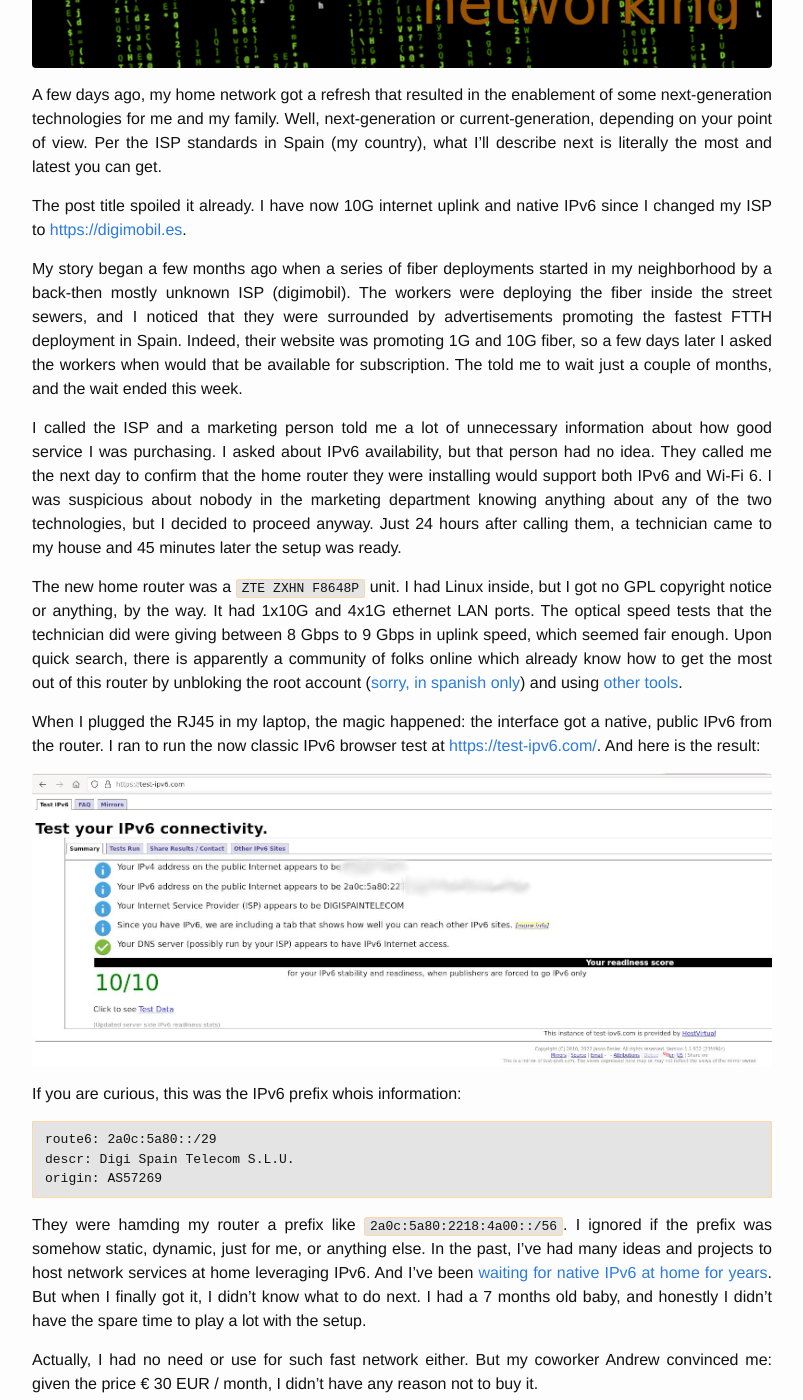
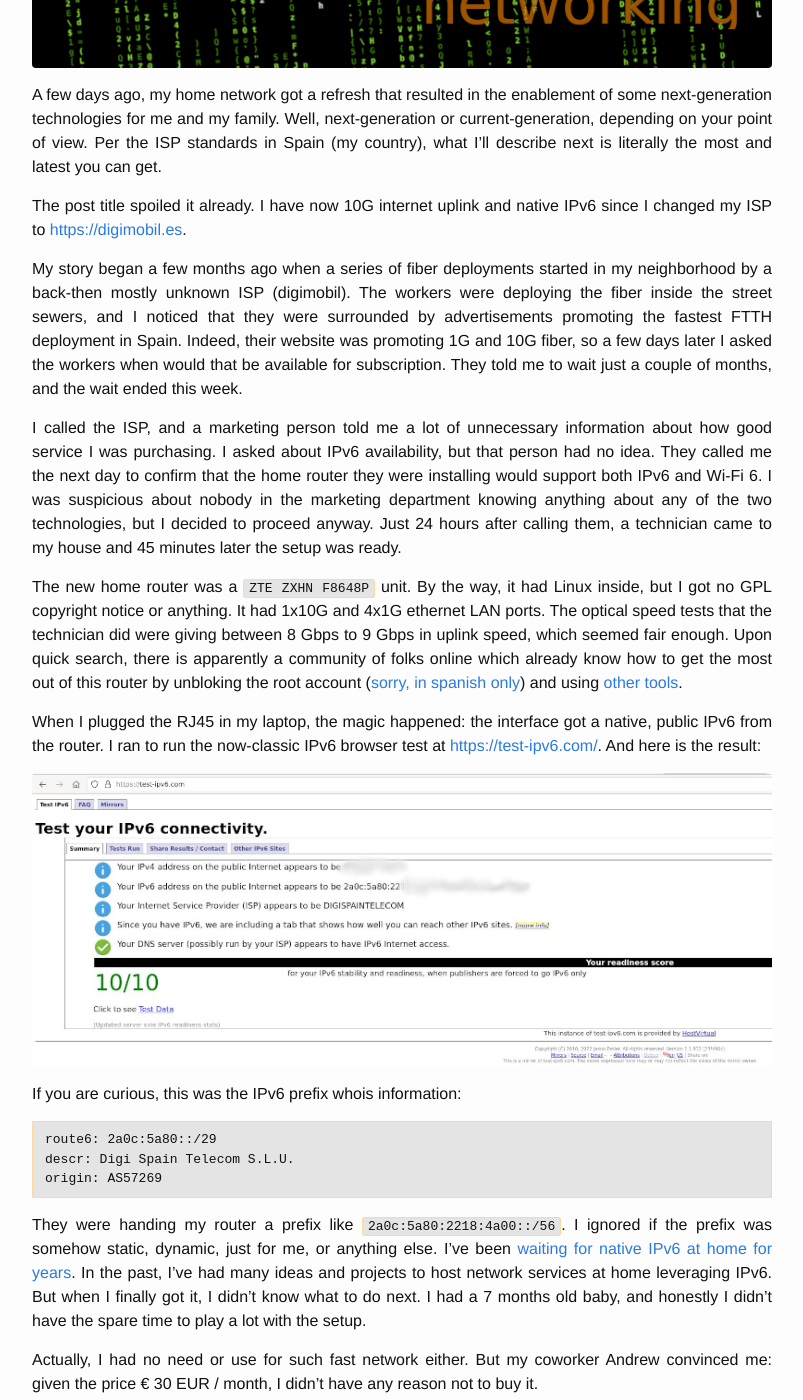
Before and after one commit to aborrero/ral-arturo.org, a Jekyll site: the page built from _posts/2022-11-06-home-net.md, in a window 1280 px wide and 1400 px high, scrolled down 363 px. Shown: the whole window, without its empty margins (238-1041 px from the left). Built offline with Jekyll 4.4.1, drawn with Linux system fonts in a browser that asks for light colours.

Commit message:
_posts/2022-11-06-home-net.md: fixes
Some typos and some rewording.

Signed-off-by: Arturo Borrero Gonzalez <arturo.bg@arturo.bg>

````diff
--- a/_posts/2022-11-06-home-net.md
+++ b/_posts/2022-11-06-home-net.md
@@ -18,20 +18,20 @@ The post title spoiled it already. I have now 10G internet uplink and native IPv
 My story began a few months ago when a series of fiber deployments started in my neighborhood by a back-then mostly unknown ISP (digimobil).
 The workers were deploying the fiber inside the street sewers, and I noticed that they were surrounded by advertisements promoting the fastest
 FTTH deployment in Spain. Indeed, their website was promoting 1G and 10G fiber, so a few days later I asked the workers when would that be
-available for subscription. The told me to wait just a couple of months, and the wait ended this week.
+available for subscription. They told me to wait just a couple of months, and the wait ended this week.
 
-I called the ISP and a marketing person told me a lot of unnecessary information about how good service I was purchasing. I asked about IPv6
+I called the ISP, and a marketing person told me a lot of unnecessary information about how good service I was purchasing. I asked about IPv6
 availability, but that person had no idea. They called me the next day to confirm that the home router they were installing would support both IPv6
 and Wi-Fi 6. I was suspicious about nobody in the marketing department knowing anything about any of the two technologies, but I decided to proceed
 anyway. Just 24 hours after calling them, a technician came to my house and 45 minutes later the setup was ready.
 
-The new home router was a `ZTE ZXHN F8648P` unit. I had Linux inside, but I got no GPL copyright notice or anything, by the way. It had 1x10G and 4x1G
+The new home router was a `ZTE ZXHN F8648P` unit. By the way, it had Linux inside, but I got no GPL copyright notice or anything. It had 1x10G and 4x1G
 ethernet LAN ports. The optical speed tests that the technician did were giving between 8 Gbps to 9 Gbps in uplink speed, which seemed fair enough.
 Upon quick search, there is apparently a community of folks online which already know how to get the most out of this router by unbloking the root
 account ([sorry, in spanish only][root]) and using [other tools][tools].
 
 When I plugged the RJ45 in my laptop, the magic happened: the interface got a native, public IPv6 from the router.
-I ran to run the now classic IPv6 browser test at <https://test-ipv6.com/>. And here is the result:
+I ran to run the now-classic IPv6 browser test at <https://test-ipv6.com/>. And here is the result:
 
 ![IPv6 test][ipv6]
 
@@ -42,10 +42,10 @@ route6: 2a0c:5a80::/29
 descr: Digi Spain Telecom S.L.U.
 origin: AS57269
 ```
-They were hamding my router a prefix like `2a0c:5a80:2218:4a00::/56`. I ignored if the prefix was somehow static, dynamic, just for me, or
-anything else. In the past, I've had many ideas and projects to host network services at home leveraging IPv6. And I've been
-[waiting for native IPv6 at home for years][rant]. But when I finally got it, I didn't know what to do next. I had a 7 months old baby, and
-honestly I didn't have the spare time to play a lot with the setup.
+They were handing my router a prefix like `2a0c:5a80:2218:4a00::/56`. I ignored if the prefix was somehow static, dynamic, just for me, or
+anything else. I've been [waiting for native IPv6 at home for years][rant]. In the past, I've had many ideas and projects to host
+network services at home leveraging IPv6. But when I finally got it, I didn't know what to do next. I had a 7 months old
+baby, and honestly I didn't have the spare time to play a lot with the setup.
 
 Actually, I had no need or use for such fast network either. But my coworker Andrew convinced me: given the price € 30 EUR / month, I didn't have
 any reason not to buy it.
````
